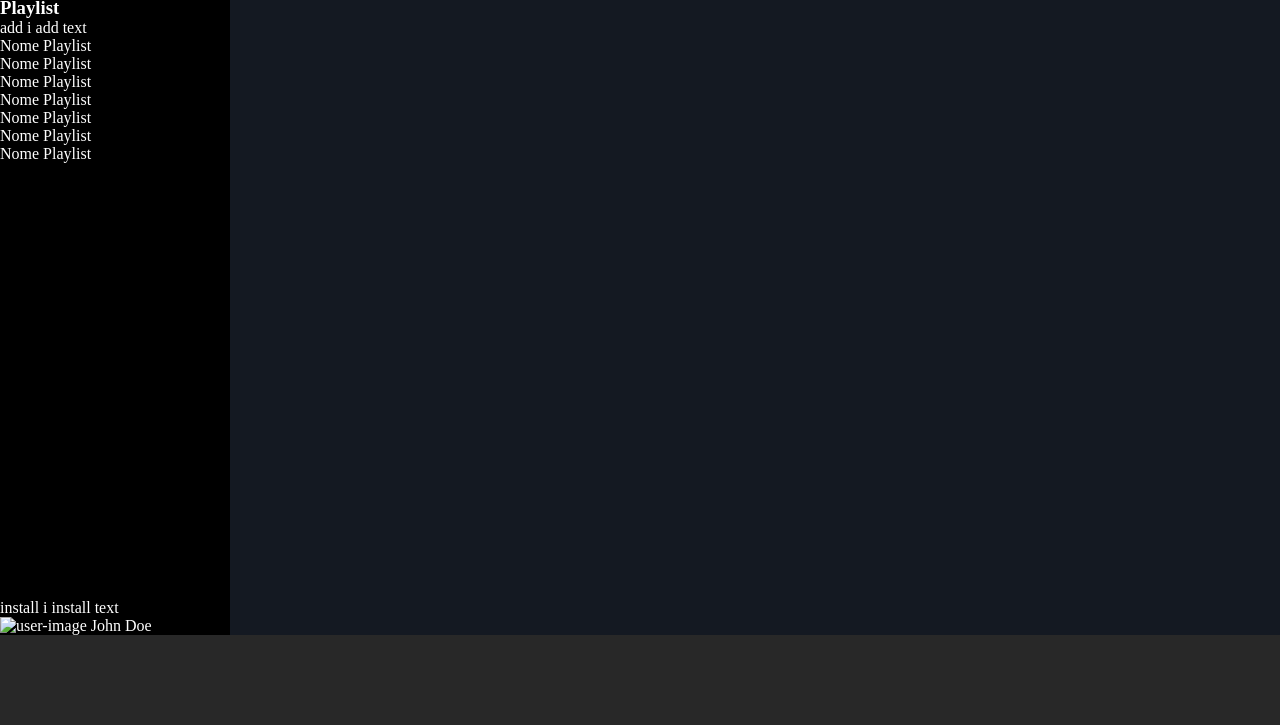
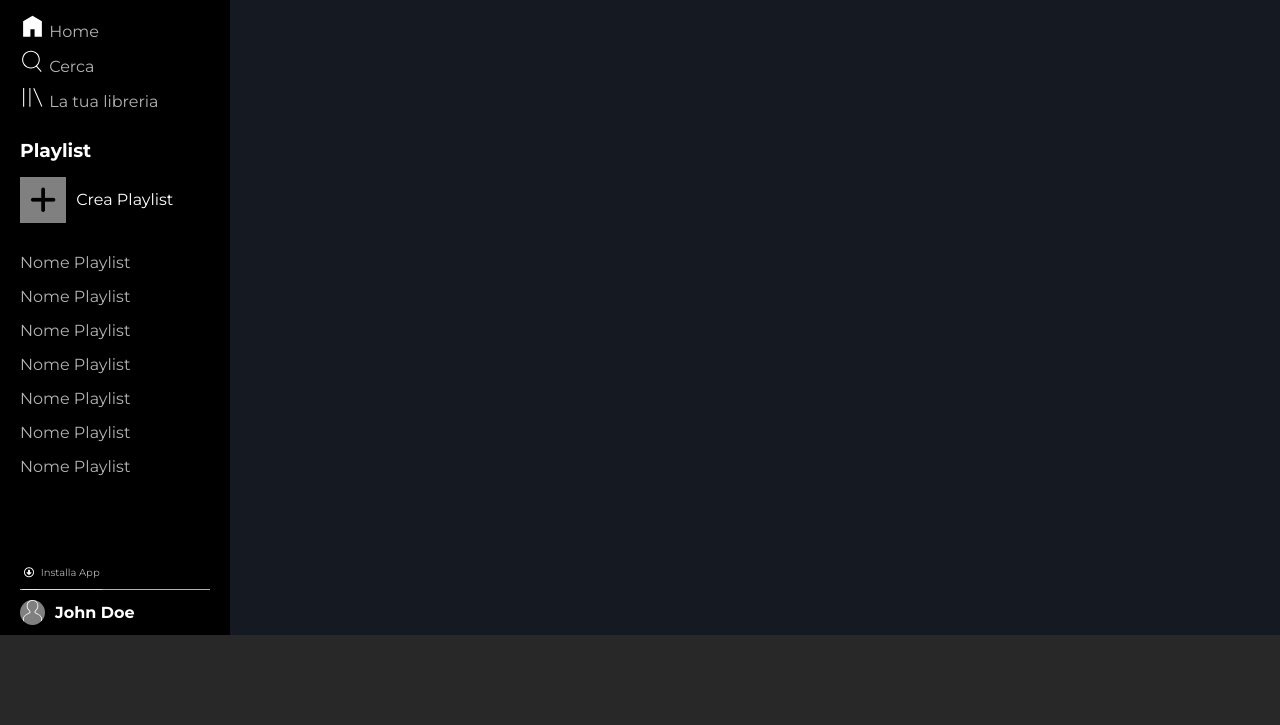
Before and after one commit to giovannifranchi/html-css-spotifyweb, a plain HTML site: page index.html in a window 1280 px wide. Shown: the part 75-800 px from the top of the page. Drawn offline with Linux system fonts and the light colour scheme.

Commit message:
aside completed

```diff
--- a/css/aside.css
+++ b/css/aside.css
@@ -4,21 +4,60 @@ aside {
     background-color: var(--black);
     width: var(--aside-width-s);
     overflow-y: hidden;
+    align-items: center;
+    padding: 10px 0;
+}
+
+aside .logo-small {
+    width: 30px;
+    margin-bottom: 10px;
 }
 
 aside .logo-big {
     display: none;
+    width: 150px;
+    margin-bottom: 30px;
+}
+
+aside .icon {
+    width: 25px;
+    vertical-align: middle;
+}
+
+aside .icon-li .icon {
+    margin-bottom: 10px;
 }
 
 aside .text {
     display: none;
+    vertical-align: middle;
 }
 
 aside .playlist {
     display: none;
     flex-grow: 1;
     overflow-y: hidden;
-    min-height: 250px;
+    margin-top: 20px;
+}
+
+aside .playlist .playlist-add {
+    margin: 15px 0;
+    display: flex;
+    align-items: center;
+}
+
+aside .playlist .playlist-add .add-icon {
+    background-color: grey;
+    color: #000;
+    padding: 8px 10px;
+}
+
+aside .playlist .playlist-add .add-icon i {
+    font-size: 30px;
+}
+
+aside .playlist .playlist-add .add-text {
+    padding-left: 10px;
 }
 
 aside .playlist .playlist-list {
@@ -26,9 +65,45 @@ aside .playlist .playlist-list {
     overflow-y: auto;
 }
 
+aside .playlist .playlist-list > * {
+    margin-top: 15px;
+    opacity: 0.7;
+}
+
+aside .playlist .playlist-list > *:hover {
+    opacity: 1;
+}
+
 aside .user {
     margin-top: auto;
+    display: flex;
+    flex-direction: column;
+    align-items: center;
 }
+
+aside .install {
+    padding: 10px 2px;
+    font-size: 10px;
+    border-bottom: 1px solid rgba(255, 255, 255, 0.7);
+}
+
+aside .user-data {
+    align-items: center;
+    padding-top: 10px;
+}
+
+aside .user-data.icon {
+    background-color: grey;
+    padding: 0 3px;
+    border-radius: 50%;
+}
+
+aside .user-name {
+    font-weight: bold;
+    padding-left: 10px;
+}
+
+
 
 
 
@@ -44,6 +119,31 @@ Media Queries
 @media screen and (min-width: 576px) {
     aside {
         width: var(--aside-width-b);
+        align-items: stretch;
+    }
+
+    aside .text:not(.user-name) {
+        opacity: 0.7;
+    }
+
+    aside > :not(:nth-child(2)) {
+        padding: 0 var(--aside-elemens-padding);
+    }
+
+    aside .icon-container {
+        padding: 0 18px;
+    }
+
+    aside .icon-li {
+        border-left: 2px solid transparent;
+    }
+
+    aside .icon-li:hover {
+        border-left: 2px solid var(--aside-hover-border);
+    }
+
+    aside .icon-li:hover .text {
+        opacity: 1;
     }
 
     aside .logo-small {
@@ -61,4 +161,8 @@ Media Queries
     aside .playlist{
         display: flex;
     }
+
+    aside .user {
+        align-items: stretch;
+    }
 }
--- a/css/common.css
+++ b/css/common.css
@@ -3,6 +3,7 @@
 body {
     height: 100vh;
     color: #fff;
+    font-family: 'Montserrat', sans-serif;
 }
 
 a {
--- a/css/variables.css
+++ b/css/variables.css
@@ -2,8 +2,10 @@
     --black: #000;
     --footer-background: #282828;
     --main-background: #141922;
+    --aside-hover-border: #adff2f;
     --header-background: rgb(8, 11, 18, 0.9);
     --footer-heigth: 90px;
     --aside-width-s: 50px;
     --aside-width-b: 230px;
+    --aside-elemens-padding: 20px;
 }
--- a/index.html
+++ b/index.html
@@ -8,7 +8,7 @@
     <!-- Google Font -->
     <link rel="preconnect" href="https://fonts.googleapis.com">
     <link rel="preconnect" href="https://fonts.gstatic.com" crossorigin>
-    <link href="https://fonts.googleapis.com/css2?family=Gothic+A1:wght@100;300;400;500;700&display=swap" rel="stylesheet">
+    <link href="https://fonts.googleapis.com/css2?family=Montserrat:wght@100;300;400;500;700;800&display=swap" rel="stylesheet">
     <!-- /Google Font -->
     <!-- Font Awesome -->
     <link rel="stylesheet" href="https://cdnjs.cloudflare.com/ajax/libs/font-awesome/6.3.0/css/all.min.css" integrity="sha512-SzlrxWUlpfuzQ+pcUCosxcglQRNAq/DZjVsC0lE40xsADsfeQoEypE+enwcOiGjk/bSuGGKHEyjSoQ1zVisanQ==" crossorigin="anonymous" referrerpolicy="no-referrer" />
@@ -22,29 +22,35 @@
         <aside class="flex dir-col">
             <!-- Logo -->
             <div class="logo">
-                <img src="" alt="logo-small" class="logo-small">
-                <img src="" alt="logo-big" class="logo-big">
+                <img src="img/logo-small.svg" alt="logo-small" class="logo-small">
+                <img src="img/logo.svg" alt="logo-big" class="logo-big">
             </div>
             <!-- /Logo -->
             <!-- Icons -->
             <ul class="icons">
                 <li class="icon-li">
+                    <div class="icon-container">
                         <a href="#">
-                        <span class="icon">i</span>
-                        <span class="text">text</span>
+                            <img src="img/home.svg" alt="home" class="icon">
+                            <span class="text">Home</span>
                         </a>
+                    </div>
                 </li>
                 <li class="icon-li">
+                    <div class="icon-container">
                         <a href="#">
-                        <span class="icon">i</span>
-                        <span class="text">text</span>
+                            <img src="img/search.svg" alt="search" class="icon">
+                            <span class="text">Cerca</span>
                         </a>
+                    </div>
                 </li>
                 <li class="icon-li">
+                    <div class="icon-container">
                         <a href="#">
-                        <span class="icon">i</span>
-                        <span class="text">text</span>
+                            <img src="img/libreria.svg" alt="library" class="icon">
+                            <span class="text">La tua libreria</span>
                         </a>
+                    </div>
                 </li>
             </ul>
             <!-- /Icons -->
@@ -52,8 +58,10 @@
             <div class="playlist flex dir-col">
                 <h3 class="playlist-title">Playlist</h3>
                 <div class="playlist-add">
-                    <span class="add-icon">add i</span>
-                    <span class="add-text">add text</span>
+                    <div class="add-icon">
+                        <i class="fa-solid fa-plus"></i>
+                    </div>
+                    <span class="add-text">Crea Playlist</span>
                 </div>
                 <ul class="playlist-list">
                     <li class="playlist-item">
@@ -84,13 +92,17 @@
             <div class="user">
                 <div class="install">
                     <a href="#">
-                        <span class="install icon">install i</span>
-                        <span class="install text">install text</span>
+                        <span class="install icon">
+                            <i class="fa-regular fa-circle-down" id="circle-down"></i>
+                        </span>
+                        <span class="install text">Installa App</span>
                     </a>
                 </div>
-                <div class="user-data">
-                    <img src="" alt="user-image" class="user-img">
-                    <span class="user text">John Doe</span>
+                <div class="user-data flex">
+                    <div class="user-data icon">
+                        <img src="img/profile.svg" alt="user-image" class="user-img">
+                    </div>
+                    <span class="user-name text">John Doe</span>
                 </div>
             </div>
             <!-- /User -->
```
Lines whose indentation alone changed are shown as unchanged.
